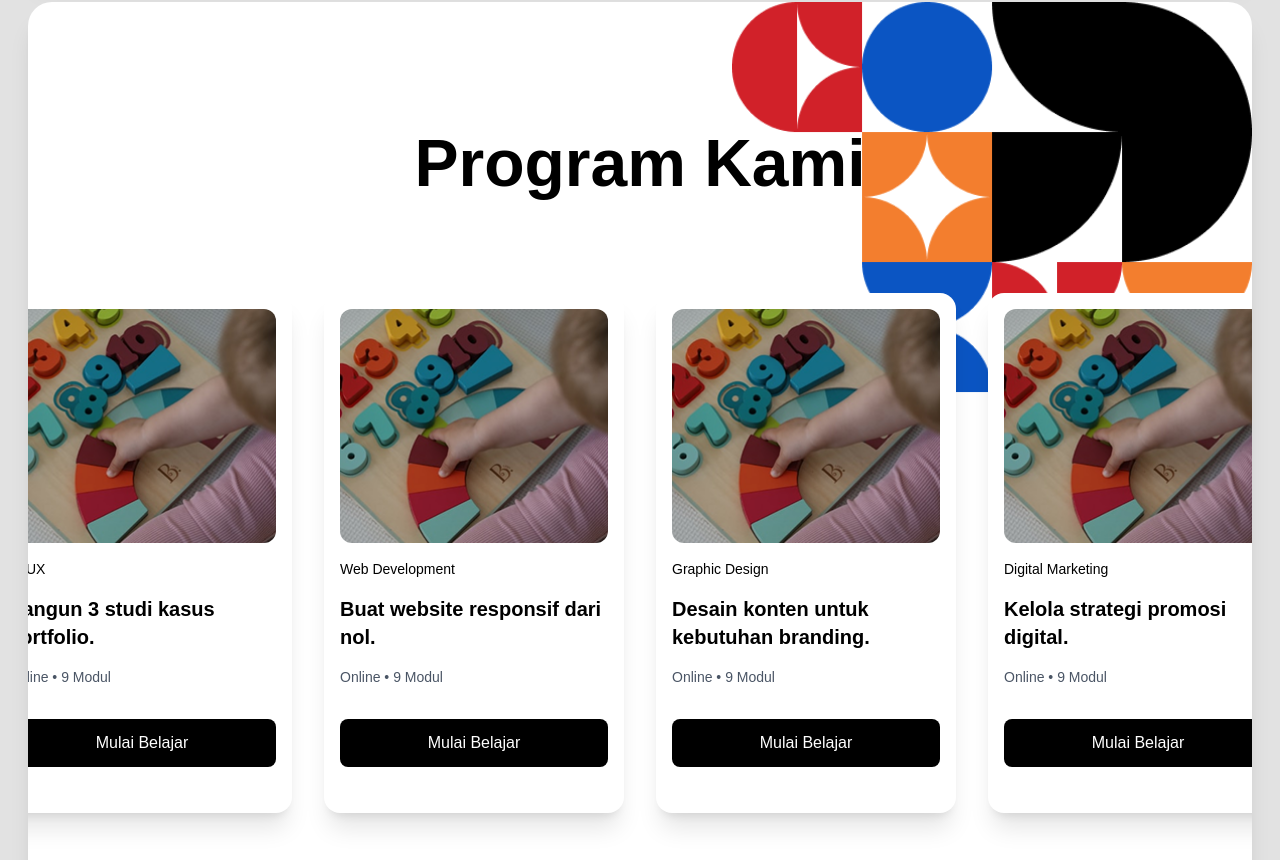
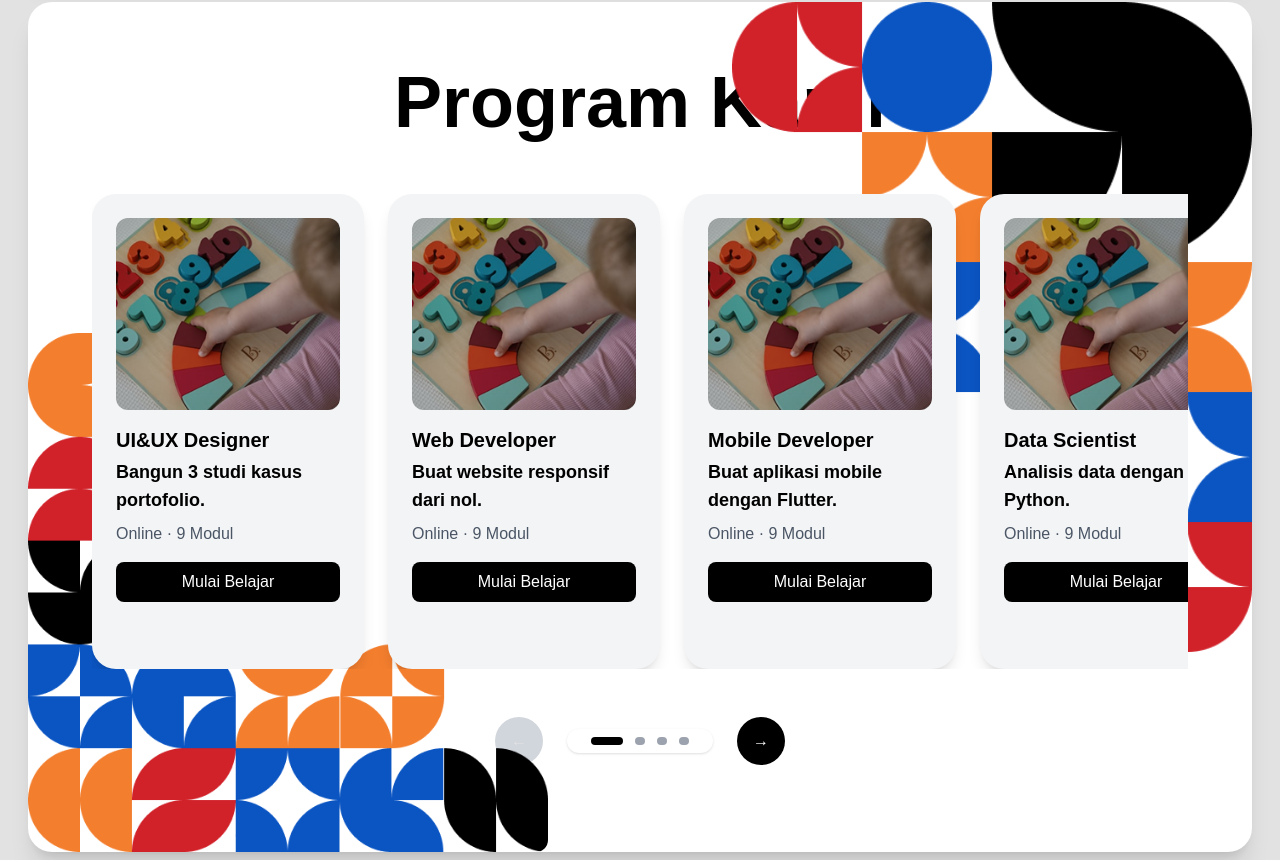
Before and after one commit to kodeintekno-dev/KodeinEduCenterProject, a Next.js app in the folder my-app/: page / in a window 1280 px wide. Shown: the part 3360-4220 px from the top of the page. Built offline with nearby package versions, Linux system fonts and the light colour scheme.

Commit message:
up program-page

```diff
--- /dev/null
+++ b/my-app/app/Program.tsx
@@ -0,0 +1,189 @@
+"use client";
+
+import { useState, useEffect } from "react";
+import { motion } from "framer-motion";
+
+const data = [
+  {
+    picture: "/Rectangle-9.png",
+    role: "UI&UX Designer",
+    title: "Bangun 3 studi kasus portofolio.",
+    desc: "Online · 9 Modul",
+  },
+  {
+    picture: "/Rectangle-9.png",
+    role: "Web Developer",
+    title: "Buat website responsif dari nol.",
+    desc: "Online · 9 Modul",
+  },
+  {
+    picture: "/Rectangle-9.png",
+    role: "Mobile Developer",
+    title: "Buat aplikasi mobile dengan Flutter.",
+    desc: "Online · 9 Modul",
+  },
+  {
+    picture: "/Rectangle-9.png",
+    role: "Data Scientist",
+    title: "Analisis data dengan Python.",
+    desc: "Online · 9 Modul",
+  },
+  {
+    picture: "/Rectangle-9.png",
+    role: "Game Developer",
+    title: "Buat game 2D dengan Unity.",
+    desc: "Online · 9 Modul",
+  },
+  {
+    picture: "/Rectangle-9.png",
+    role: "AI Engineer",
+    title: "Bangun model AI dengan TensorFlow.",
+    desc: "Online · 9 Modul",
+  },
+];
+
+export default function Program() {
+  const [index, setIndex] = useState(0);
+  const [visibleCards, setVisibleCards] = useState(3);
+
+  /* RESPONSIVE */
+  useEffect(() => {
+    const handleResize = () => {
+      if (window.innerWidth < 640) setVisibleCards(1);
+      else if (window.innerWidth < 1024) setVisibleCards(2);
+      else setVisibleCards(3);
+    };
+
+    handleResize();
+    window.addEventListener("resize", handleResize);
+    return () => window.removeEventListener("resize", handleResize);
+  }, []);
+
+  /* SLIDER CONFIG */
+  const CARD_WIDTH = 380;
+  const GAP = 24;
+  const SLIDE_WIDTH = CARD_WIDTH + GAP;
+  const maxIndex = data.length - visibleCards;
+
+  const next = () => {
+    if (index >= maxIndex) return;
+    setIndex((prev) => prev + 1);
+  };
+
+  const prev = () => {
+    if (index <= 0) return;
+    setIndex((prev) => prev - 1);
+  };
+
+  return (
+    <main className="relative bg-white m-7 rounded-3xl p-16 overflow-hidden shadow-xl h-[850px]">
+      <img
+        src="/Group-37.png"
+        alt=""
+        className="absolute top-0 right-0 w-[520px] pointer-events-none select-none z-0"
+      />
+
+      <img
+        src="/Group-47.png"
+        alt=""
+        className="
+    absolute bottom-0 left-0
+    w-[520px]
+    object-cover
+    rounded-xl
+    pointer-events-none
+    select-none
+    z-0
+  "
+      />
+
+      {/* HEADER */}
+      <div className="flex justify-center items-center mb-14">
+        <h1 className="text-5xl lg:text-7xl font-black text-black">
+          Program Kami
+        </h1>
+      </div>
+
+      {/* SLIDER */}
+      <div className="relative overflow-hidden">
+        <motion.div
+          drag="x"
+          dragConstraints={{
+            left: -maxIndex * SLIDE_WIDTH,
+            right: 0,
+          }}
+          animate={{ x: -index * SLIDE_WIDTH }}
+          transition={{ type: "spring", stiffness: 120, damping: 25 }}
+          onDragEnd={(_, info) => {
+            if (info.offset.x < -100 && index < maxIndex) next();
+            if (info.offset.x > 100 && index > 0) prev();
+          }}
+          className="flex gap-6 cursor-grab active:cursor-grabbing z-10"
+        >
+          {data.map((item, i) => (
+            <div
+              key={i}
+              className="w-[272px] h-[475px] bg-gray-100 rounded-3xl p-6 shrink-0 shadow-lg"
+            >
+              <img
+                src={item.picture}
+                alt={item.role}
+                className="w-full h-48 object-cover rounded-xl mb-4"
+              />
+
+              <h3 className="text-xl font-bold text-black">{item.role}</h3>
+              <h4 className="text-lg font-semibold text-black mt-1">
+                {item.title}
+              </h4>
+              <p className="text-gray-600 mt-2">{item.desc}</p>
+              <button className="mt-4 w-full py-2 bg-black text-white rounded-lg hover:bg-gray-800 transition">
+                Mulai Belajar
+              </button>
+            </div>
+          ))}
+        </motion.div>
+      </div>
+
+      {/* CONTROLS */}
+      <div className="flex items-center justify-center gap-6 mt-12">
+        {/* PREV */}
+        <button
+          onClick={prev}
+          disabled={index === 0}
+          className={`w-12 h-12 rounded-full flex items-center justify-center
+      ${index === 0 ? "bg-gray-300 cursor-not-allowed" : "bg-black hover:scale-105"}
+      transition`}
+        >
+          ←
+        </button>
+
+        {/* INDICATOR */}
+        <div className="flex items-center gap-3 px-6 py-2 bg-white rounded-full shadow">
+          {Array.from({ length: maxIndex + 1 }).map((_, i) => (
+            <motion.div
+              key={i}
+              onClick={() => setIndex(i)}
+              animate={{
+                width: i === index ? 32 : 10,
+                backgroundColor: i === index ? "#000" : "#9CA3AF",
+              }}
+              transition={{ type: "spring", stiffness: 300, damping: 20 }}
+              className="h-2 rounded-full cursor-pointer"
+            />
+          ))}
+        </div>
+
+        {/* NEXT */}
+        <button
+          onClick={next}
+          disabled={index === maxIndex}
+          className={`w-12 h-12 rounded-full flex items-center justify-center text-white
+      ${index === maxIndex ? "bg-gray-400 cursor-not-allowed" : "bg-black text-white hover:scale-105"}
+      transition`}
+        >
+          →
+        </button>
+      </div>
+    </main>
+  );
+}
--- a/my-app/app/page.tsx
+++ b/my-app/app/page.tsx
@@ -2,6 +2,7 @@
 
 import FaQ from "@/app/FaQ";
 import Testimonial from "./Testimonial";
+import Program from "./Program";
 
 export default function Home() {
   return (
@@ -183,7 +184,7 @@ export default function Home() {
         />
       </div>
 
-      <div
+      {/* <div
         className="relative bg-white min-h-screen m-7 rounded-3xl
                 flex flex-col items-center
                 px-24 py-28 gap-20
@@ -282,7 +283,8 @@ export default function Home() {
             </button>
           </div>
         </div>
-      </div>
+      </div> */}
+      <Program />
 
       <div className="relative bg-[linear-gradient(to_bottom,#FFC067_0%,#F6B562_50%,#FFFFFF_100%)] min-h-screen m-7 rounded-3xl flex flex-col justify-center items-center px-20 py-20 gap-16 shadow-xl overflow-hidden">
         <img
```
